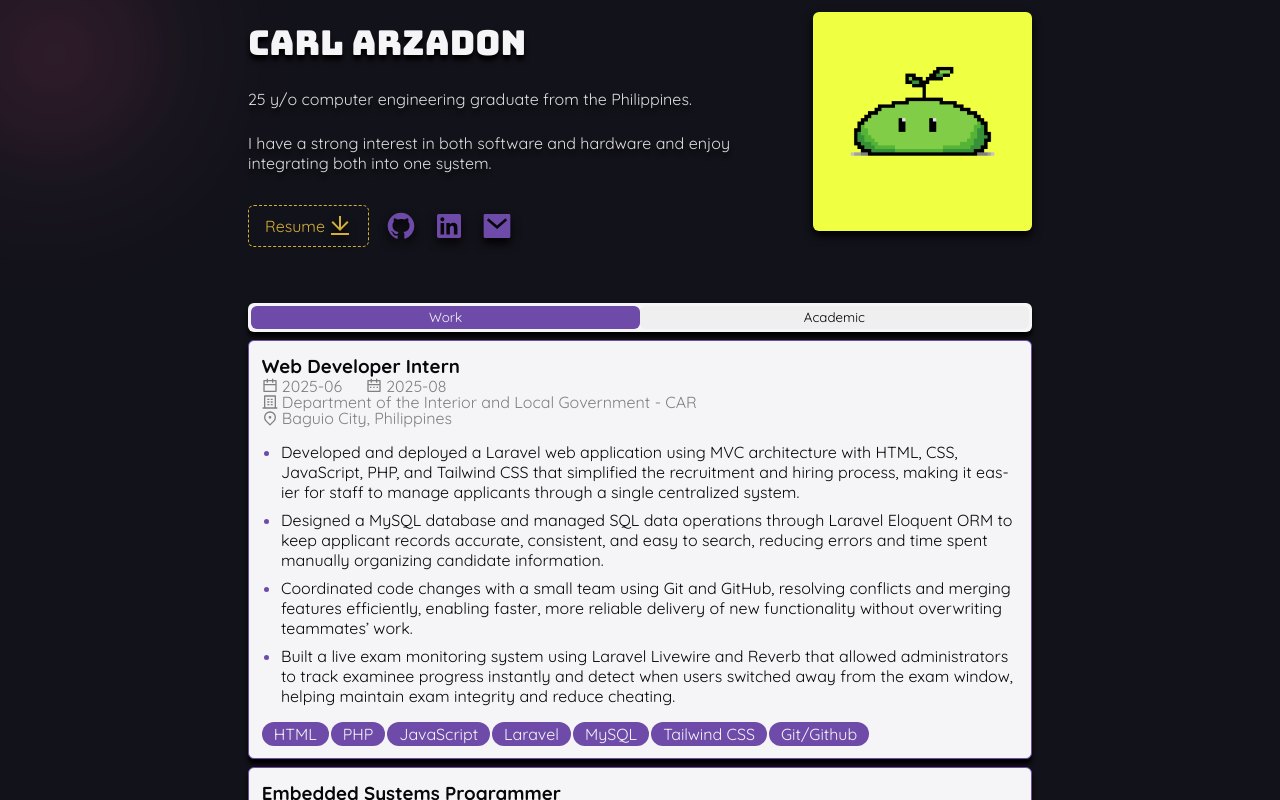
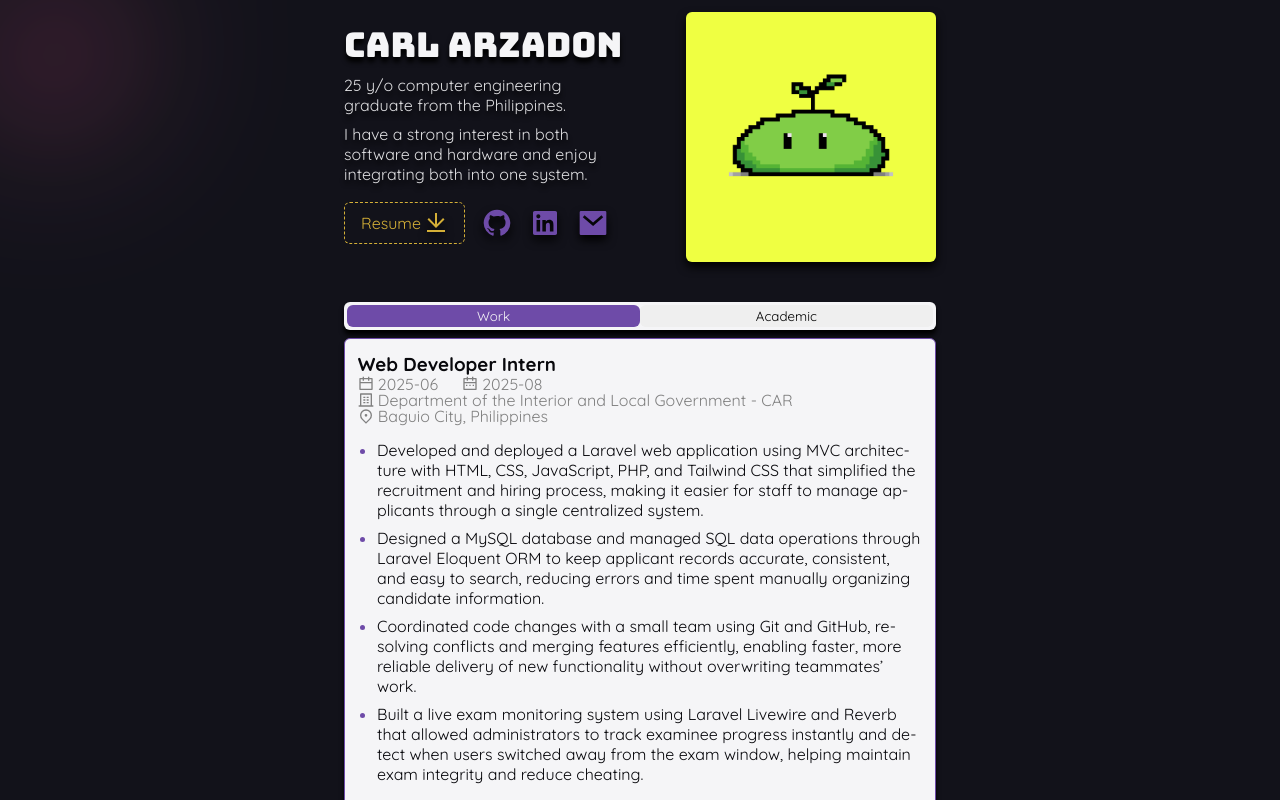
Before and after one commit to homusys/personal-website, a React (Vite) app: page /#/ in a window 1280 px wide. Shown: the top 800 px of the page. Built offline with nearby package versions, Linux system fonts and the light colour scheme.

Commit message:
Update hero styling

```diff
--- a/src/app/layouts/app_layout/app_layout.css
+++ b/src/app/layouts/app_layout/app_layout.css
@@ -11,6 +11,6 @@
   }
 
   @media screen and (min-width: 1024px) {
-    max-width: 65vw;
+    max-width: 50vw;
   }
 }
--- a/src/app/routes/my_home/home.css
+++ b/src/app/routes/my_home/home.css
@@ -7,8 +7,8 @@
 
   @media screen and (min-width: 1024px) {
     margin-top: 0;
-    grid-template-columns: 1fr 0.4fr;
-    gap: 1rem;
+    grid-template-columns: 1fr minmax(0, 1fr);
+    column-gap: 4rem;
   }
 
   & > .hero__pic {
@@ -19,6 +19,7 @@
     @media screen and (min-width: 1024px) {
       grid-column: 2 / span 1;
       grid-row: 1 / span 4;
+      align-self: center;
     }
   }
 
```
